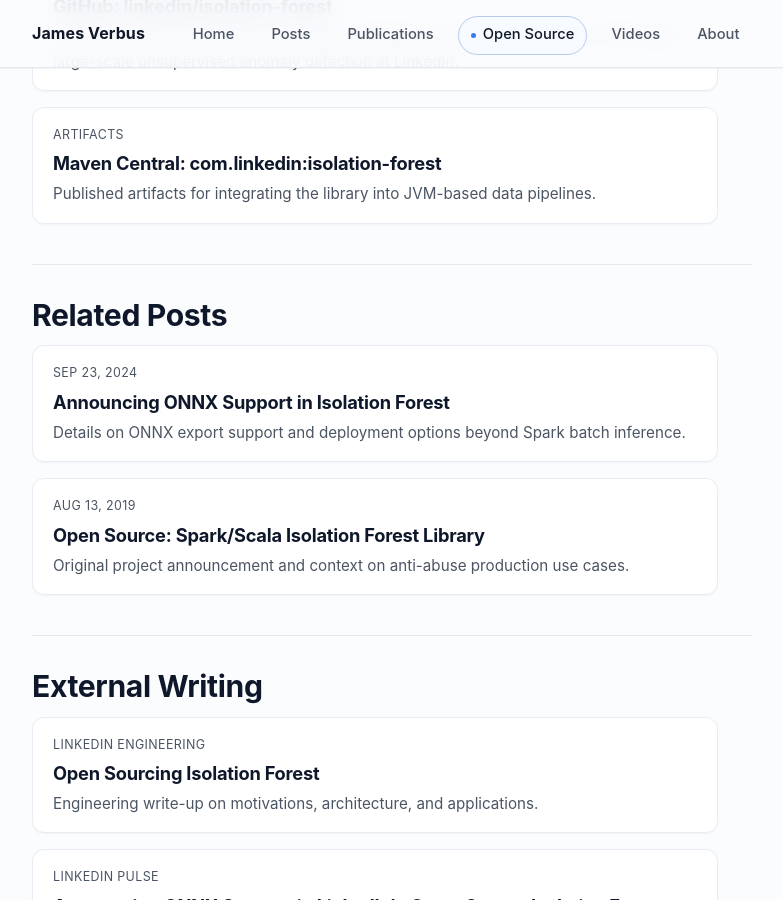
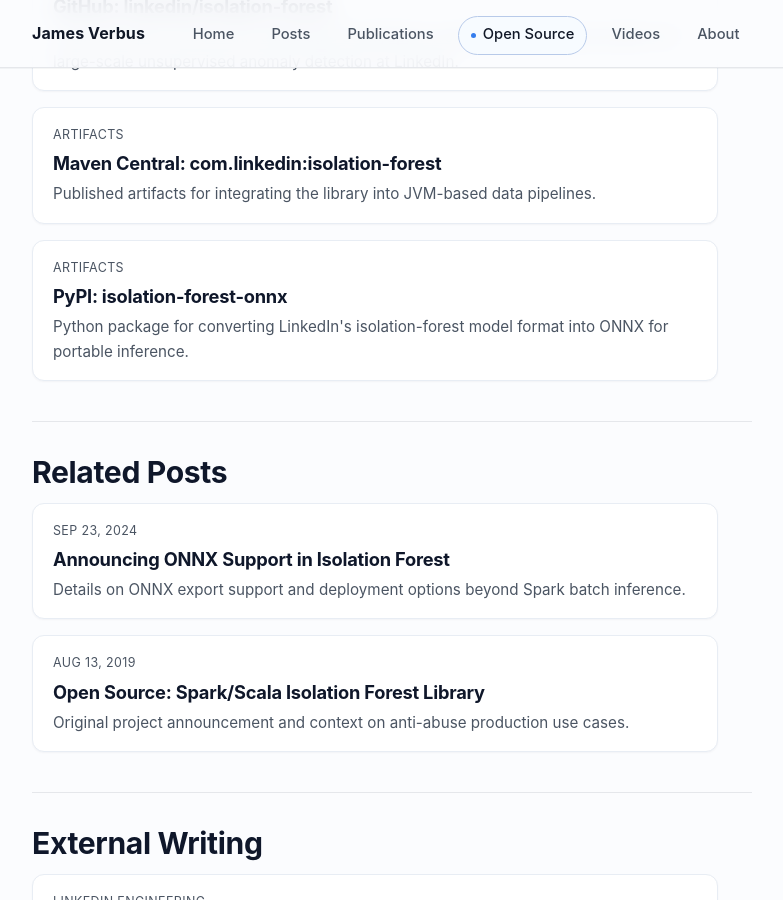
Before and after one commit to jverbus/jverbus.github.io, a Jekyll site: the page built from open-source.md, in a window 1280 px wide and 900 px high, scrolled down 558 px. Shown: the whole window, without its empty margins (248-1031 px from the left). Built offline with Jekyll 4.4.1, drawn with Linux system fonts in a browser that asks for light colours.

Commit message:
content: add PyPI artifact card for isolation-forest-onnx

```diff
--- a/open-source.md
+++ b/open-source.md
@@ -30,6 +30,11 @@
     <p class="post-list-date">Artifacts</p>
     <h3 class="post-list-title"><a href="https://repo.maven.apache.org/maven2/com/linkedin/isolation-forest/">Maven Central: com.linkedin:isolation-forest</a></h3>
     <p class="post-list-description">Published artifacts for integrating the library into JVM-based data pipelines.</p>
+  </article>
+  <article class="post-list-item" role="listitem">
+    <p class="post-list-date">Artifacts</p>
+    <h3 class="post-list-title"><a href="https://pypi.org/project/isolation-forest-onnx/">PyPI: isolation-forest-onnx</a></h3>
+    <p class="post-list-description">Python package for converting LinkedIn's isolation-forest model format into ONNX for portable inference.</p>
   </article>
 </div>
 
```
